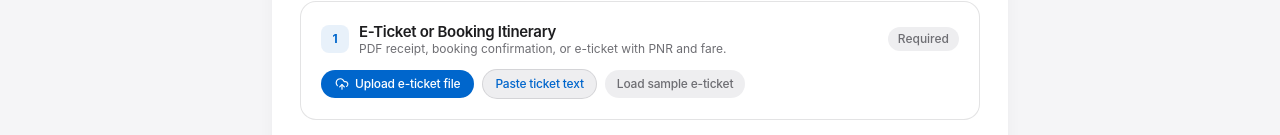
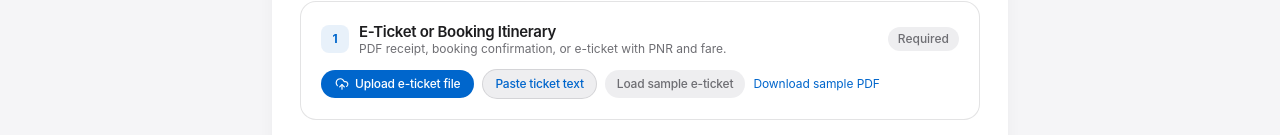
Before and after one commit to hashmicode-lead/aeroclaim, a Next.js app: page /claims/new in a window 1280 px wide. Shown: the part 411-546 px from the top of the page. Built offline with nearby package versions, Linux system fonts and the light colour scheme.

Commit message:
feat(samples): add download link for e-ticket sample PDF in docs step

```diff
--- a/src/components/ClaimForm.tsx
+++ b/src/components/ClaimForm.tsx
@@ -393,6 +393,9 @@ export function ClaimForm({ directUpload = false }: { directUpload?: boolean })
               >
                 Load sample e-ticket
               </button>
+              <a href="/samples/e-ticket-sample.pdf" download className="footnote text-xs text-accent hover:underline">
+                Download sample PDF
+              </a>
             </div>
 
             {activePaste === "ticket" && (
```
Also changed, not shown: 1 other file (tests, documents, lock files or other folders).
